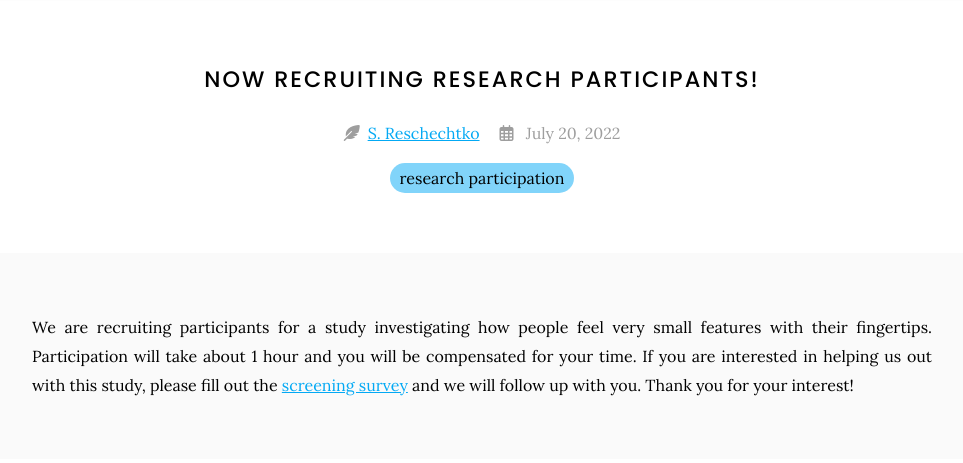
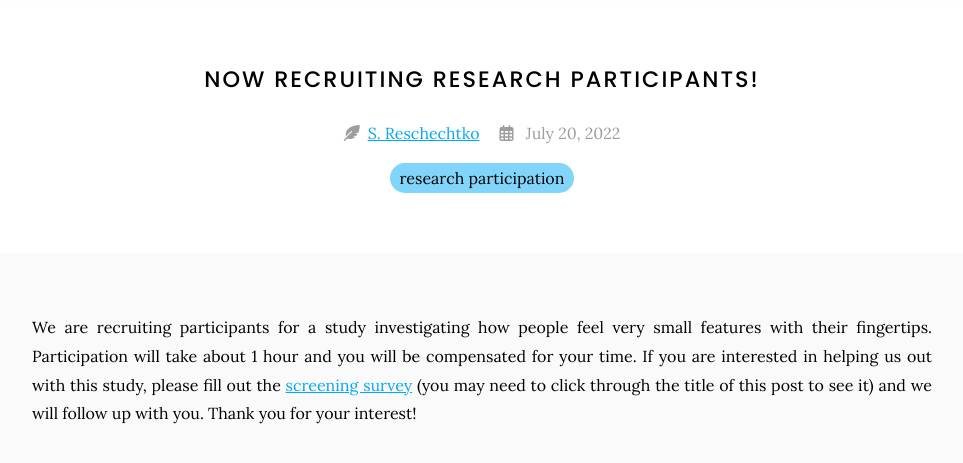
Before and after one commit to sensationinmotion/sensationinmotion.github.io, a Jekyll site: the page built from _posts/2022-07-20-participant-recruitment.md, in a window 1280 px wide, cut to the strip 115-756 px from the top of the page. Shown: the top 463 px of the strip, without its empty margins (158-1121 px from the left). Built offline with Jekyll 4.4.1, drawn with Linux system fonts in a browser that asks for light colours.

Commit message:
Update 2022-07-20-participant-recruitment.md

```diff
--- a/_posts/2022-07-20-participant-recruitment.md
+++ b/_posts/2022-07-20-participant-recruitment.md
@@ -6,4 +6,4 @@ author: S. Reschechtko
 member: sasha-reschechtko
 ---
 
-We are recruiting participants for a study investigating how people feel very small features with their fingertips. Participation will take about 1 hour and you will be compensated for your time. If you are interested in helping us out with this study, please fill out the [screening survey](https://docs.google.com/forms/d/e/1FAIpQLSe6qruOkoNmTQQHQRt1N399WXXbTzGlYas6rO0gDIKB5qBrjQ/viewform?usp=sf_link") and we will follow up with you. Thank you for your interest!
+We are recruiting participants for a study investigating how people feel very small features with their fingertips. Participation will take about 1 hour and you will be compensated for your time. If you are interested in helping us out with this study, please fill out the [screening survey](https://docs.google.com/forms/d/e/1FAIpQLSe6qruOkoNmTQQHQRt1N399WXXbTzGlYas6rO0gDIKB5qBrjQ/viewform?usp=sf_link") (you may need to click through the title of this post to see it) and we will follow up with you. Thank you for your interest!
```
